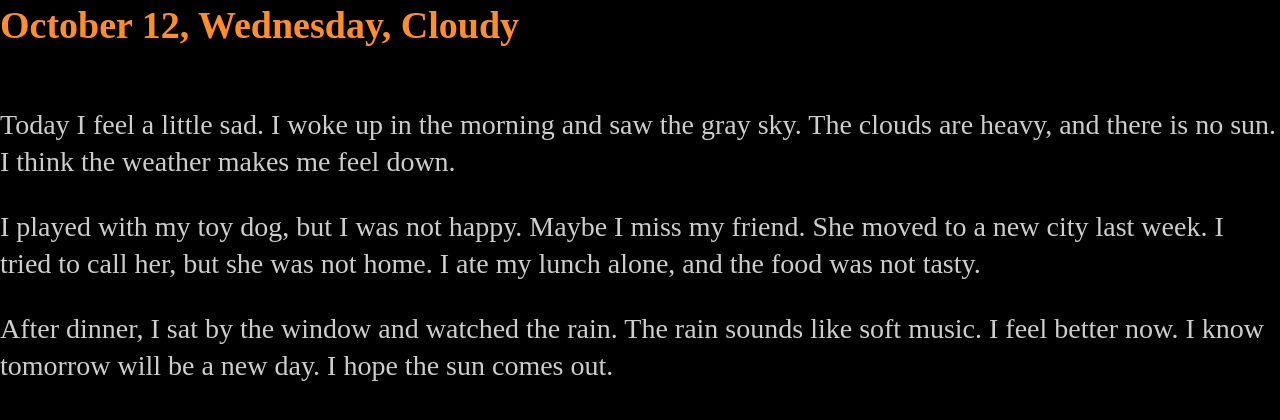
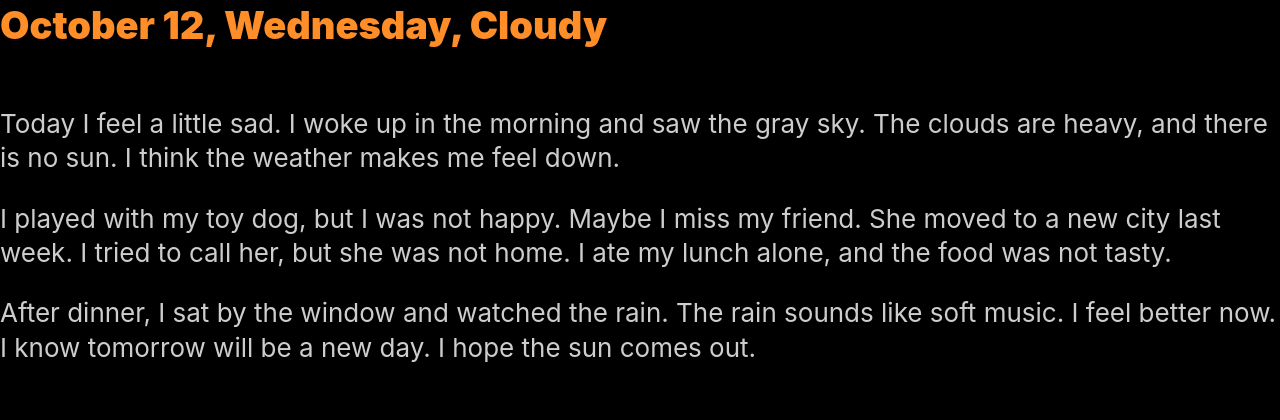
Before and after one commit to qiuyongjin/lingo-web, a Vue app: page /reading in a window 1280 px wide. Shown: the top 420 px of the page. Built offline with nearby package versions, Linux system fonts and the light colour scheme.

Commit message:
style: 启用全局body字体样式并调整阅读页面组件字体大小

```diff
--- a/src/index.css
+++ b/src/index.css
@@ -10,7 +10,7 @@ body {
   overscroll-behavior: none;
 }
 
-/* body {
+body {
   font-family:
     -apple-system, BlinkMacSystemFont, 'Segoe UI', Roboto, Oxygen-Sans, Ubuntu, Cantarell, 'Helvetica Neue', sans-serif;
-} */
+}
--- a/src/views/reading/index.vue
+++ b/src/views/reading/index.vue
@@ -79,7 +79,7 @@ onUnmounted(() => {
       @click="onWordClick"
     />
     <SlideSelect
-      class="text-28px text-#cdcdcd"
+      class="text-26px text-#cdcdcd"
       :content="useSentence.body"
       @selection-end="onSelectionEnd"
       @click="onWordClick"
```
